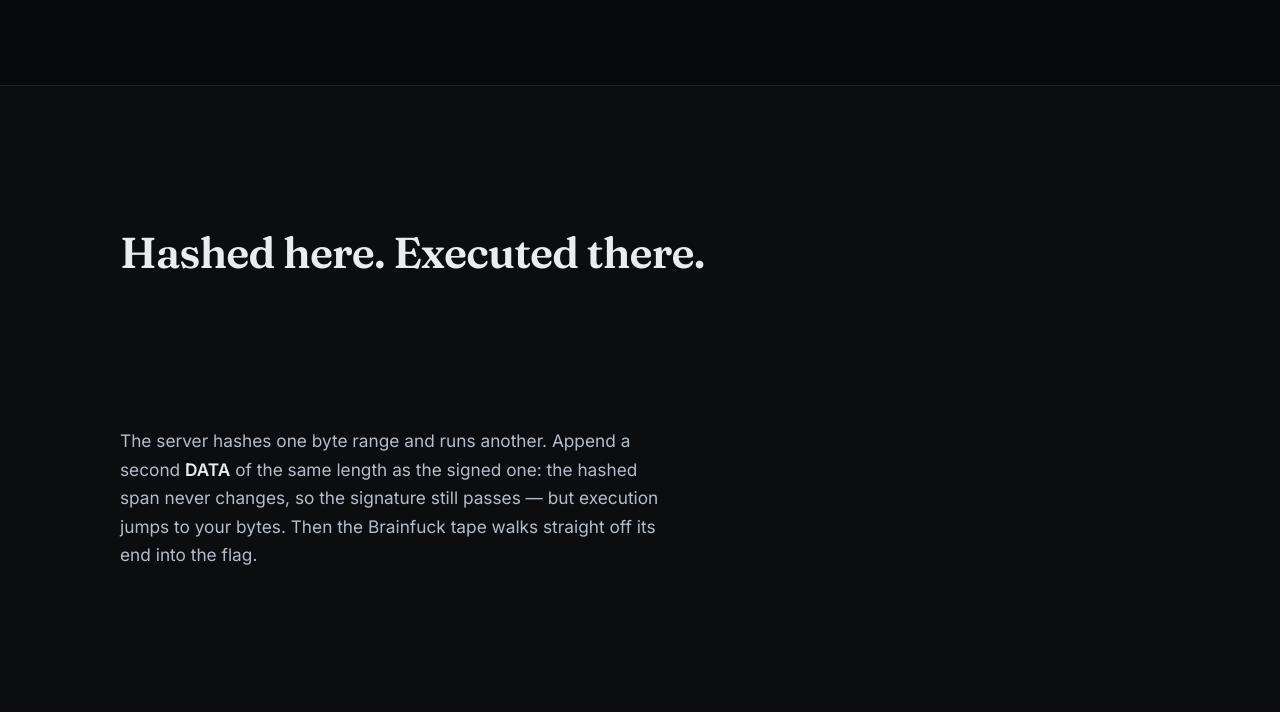
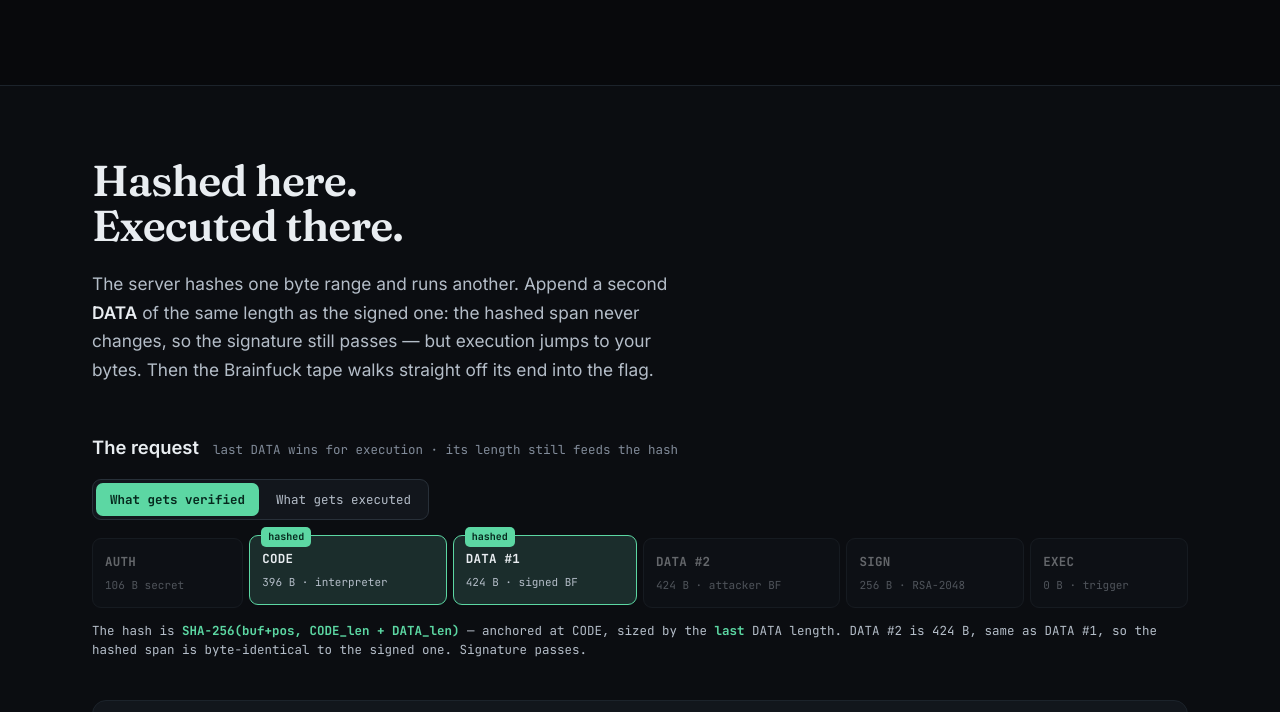
Before and after one commit to chapeumister/intigriti-1126-writeup, a plain HTML site: page index.html in a window 1280 px wide. Shown: the part 807-1519 px from the top of the page. Drawn offline with Linux system fonts and the light colour scheme.

Commit message:
Fix reveal/.in class collision dumping wrapper padding onto exhibit heading
The scroll-reveal observer adds class "in"; it matched the exhibit's
".exhibit .in" content wrapper, applying its 72/80 padding to revealed
children (heading floated ~150px from its lead). Rename wrapper to .inner.

Co-Authored-By: Claude Opus 5.5 <noreply@anthropic.com>

```diff
--- a/index.html
+++ b/index.html
@@ -77,7 +77,7 @@ h1,h2,h3,h4{text-wrap:balance}
 
 /* ===== exhibit (signature interactive) ===== */
 .exhibit{background:var(--bg2);border-top:1px solid var(--line);border-bottom:1px solid var(--line);margin-top:40px}
-.exhibit .in{max-width:72rem;margin:0 auto;padding:72px 28px 80px}
+.exhibit .inner{max-width:72rem;margin:0 auto;padding:72px 28px 80px}
 .exhibit h2{font-family:var(--disp);font-weight:600;letter-spacing:-.02em;
   font-size:clamp(1.75rem,3.8vw,2.7rem);line-height:1.05;margin:0 0 .5em;max-width:16ch}
 .exhibit .lead{color:var(--ink2);font-size:1.08rem;max-width:56ch;margin:0 0 48px}
@@ -255,7 +255,7 @@ footer .fflag{font-family:var(--mono);color:var(--flag);margin-top:10px;font-siz
 
 <!-- ===== signature interactive ===== -->
 <section class="exhibit" id="anatomy" aria-label="How the bypass works">
-  <div class="in">
+  <div class="inner">
     <h2 class="reveal">Hashed here. Executed there.</h2>
     <p class="lead reveal d2">The server hashes one byte range and runs another. Append a second <b>DATA</b> of the same length as the signed one: the hashed span never changes, so the signature still passes — but execution jumps to your bytes. Then the Brainfuck tape walks straight off its end into the flag.</p>
 
```
